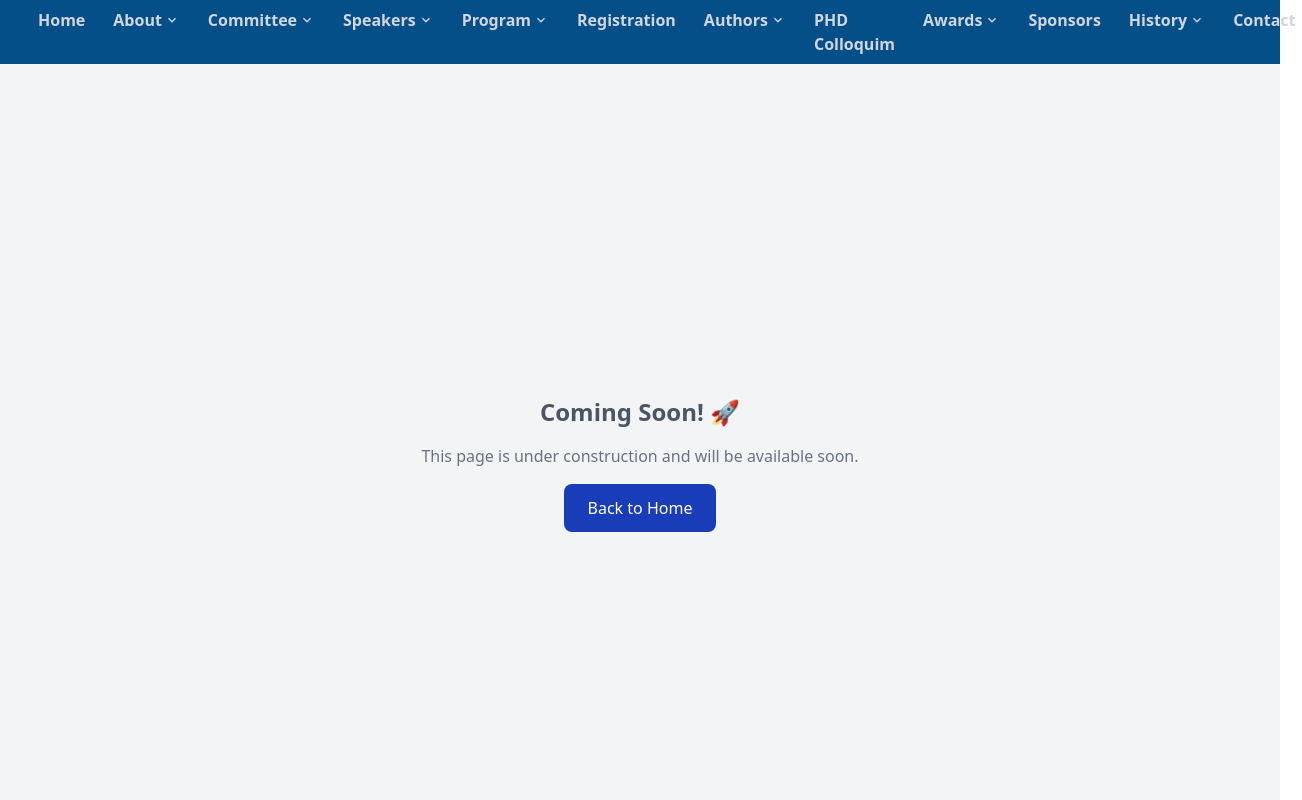
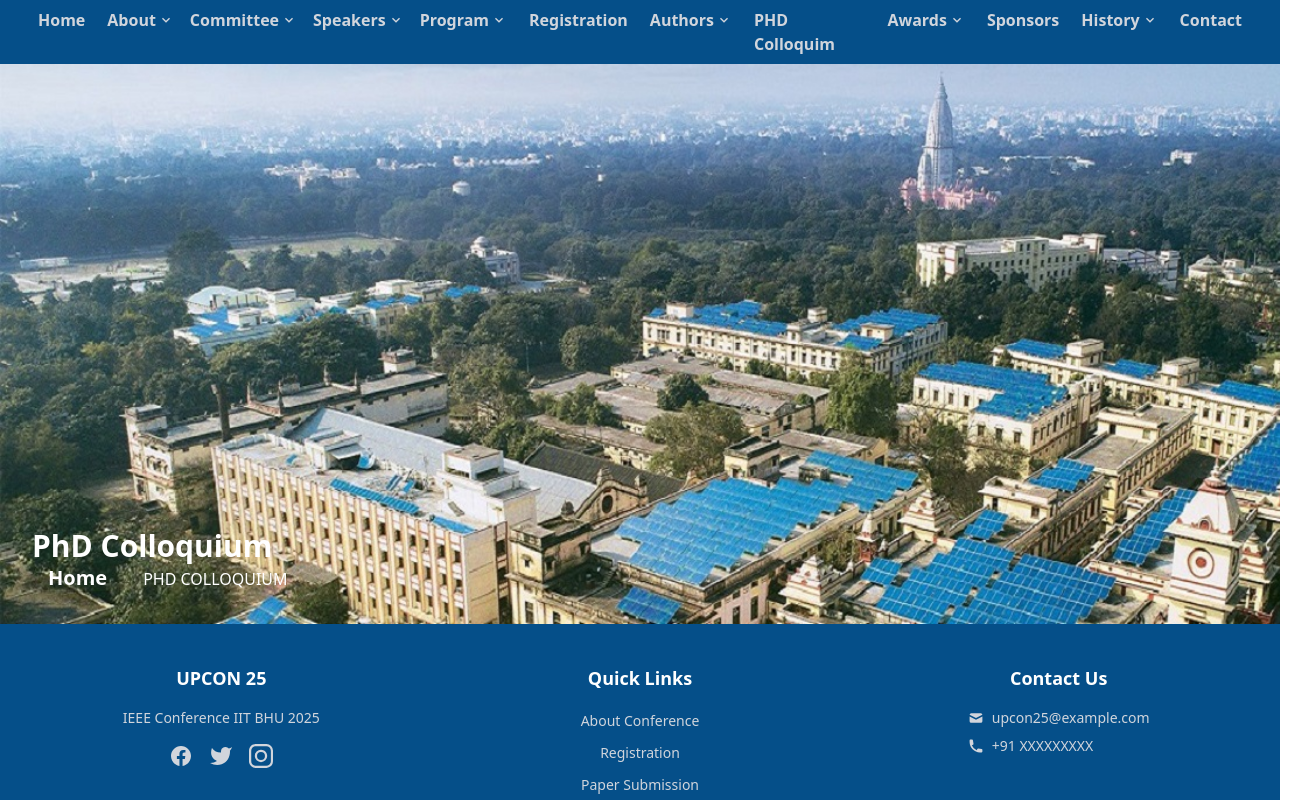
Before and after one commit to r120dhiman/UPCON25, a React (Vite) app in the folder frontend/: page /phdcolloqium in a window 1280 px wide. Shown: the top 800 px of the page, 1302 px wide, since content can reach past the window. Built offline with nearby package versions, Linux system fonts and the light colour scheme.

Commit message:
New page added

```diff
--- a/frontend/src/App.jsx
+++ b/frontend/src/App.jsx
@@ -12,6 +12,7 @@ import PlenaryCommittee from './Pages/PlenaryCommittee'
 import HospitalityCommittee from './Pages/HospitalityCommittee'
 import KeynoteSpeaker from './Pages/KeyNoteSpeakers'
 import TutorialSpeaker from './Pages/TutorialSpeakers'
+import PHDColloqium from './Pages/PHDColloqium'
 function App() {
   return (
     <>
@@ -29,6 +30,7 @@ function App() {
       <Route path="/committee/hospitality" element={<HospitalityCommittee/>} />
       <Route path="/speakers/keynote" element={<KeynoteSpeaker/>} />
       <Route path="/speakers/tutorial" element={<TutorialSpeaker/>} />
+      <Route path="/phdcolloqium" element={<PHDColloqium/>} />
     </Routes>
     </BrowserRouter>
       <Footer />
--- a/frontend/src/Pages/Homepage.jsx
+++ b/frontend/src/Pages/Homepage.jsx
@@ -41,8 +41,9 @@ function Homepage() {
   return (
     <>
       <div className="bg-[url(/BG-BHU.jpg)] bg-cover w-screen h-[80vh] flex flex-col justify-center items-center text-center">
+      <div className="main1 flex flex-col justify-center items-center bg-white/70 px-3 rounded-3xl py-3">
         <h2 className="text-4xl text-orange-500 font-semibold">IEEE UP SECTION INTERNATIONAL CONFERENCE</h2>
-        <h2 className="text-3xl pt-4">-----TOPIC OF IEEE-----</h2>
+        <h2 className="text-3xl pt-4 ">-----TOPIC OF IEEE-----</h2>
         <motion.h3
           className="text-3xl text-blue-500 flex items-center gap-6 mt-4"
           initial={{ opacity: 0, x: -50 }}
@@ -51,6 +52,7 @@ function Homepage() {
         >
           <Calendar /> Starting from <span className="text-2xl">DD/MM/YYYY</span>
         </motion.h3>
+        </div>
       </div>
 
       <div ref={sectionRef} className="bg-white my-10 gap-12 flex flex-col w-screen items-center">
--- a/frontend/src/Pages/NotFound.jsx
+++ b/frontend/src/Pages/NotFound.jsx
@@ -2,10 +2,11 @@ import React from 'react'
 import { Link } from 'react-router'
 
 function NotFound() {
-  return (
-    <div className="min-h-screen flex flex-col items-center justify-center bg-gray-100">
-      <div className="text-center space-y-4">
-        <h2 className="text-2xl font-semibold text-gray-600">Coming Soon! 🚀</h2>
+  return (<div className='relative'>
+    <div className="  min-h-screen flex flex-col items-center justify-center bg-[url(/watermark.jpg)] opacity-50 overflow-hidden object-cover bg-no-repeat bg-cover">
+    </div>
+      <div className=" absolute min-h-screen flex items-center top-0 flex-col justify-center w-screen text-center space-y-4 z-10">
+        <h2 className="text-2xl font-semibold text-gray-600">Not found </h2>
         <p className="text-gray-500">This page is under construction and will be available soon.</p>
         <Link
           to="/"
@@ -14,7 +15,7 @@ function NotFound() {
           Back to Home
         </Link>
       </div>
-    </div>
+      </div>
   )
 }
 
--- /dev/null
+++ b/frontend/src/Pages/PHDColloqium.jsx
@@ -0,0 +1,23 @@
+import React from 'react';
+import { Link } from 'react-router';
+
+function PHDColloquium() {
+  return (
+    <div className='flex flex-col w-screen'>
+      <div className="upper relative h-[70vh] bg-[url(/phd.jpg)] bg-no-repeat bg-cover">
+        <div className="data absolute left-8 bottom-8">
+          <p className='text-3xl text-[#ffffff] font-extrabold'>PhD Colloquium</p>
+          <Link
+            to="/"
+            className="text-xl font-bold text-white bg-transparent hover:bg-amber-200 hover:text-black rounded-2xl px-4 transition-transform transform duration-600 ease-in-out hover:scale-110 shadow-md"
+          >
+            Home
+          </Link>
+          <span className='px-5 text-white'>PHD COLLOQUIUM</span>
+        </div>
+      </div>
+    </div>
+  );
+}
+
+export default PHDColloquium;
--- a/frontend/src/components/Navbar.jsx
+++ b/frontend/src/components/Navbar.jsx
@@ -59,7 +59,7 @@ function Navbar() {
         { title: "Guidelines", path: "/guidelines" }
       ]
     },
-    { title: "PHD Colloquim", path: "/phdColloquim", type: "direct" },
+    { title: "PHD Colloquim", path: "/phdcolloqium", type: "direct" },
     {
       "title": "Awards",
       "type": "dropdown",
@@ -123,7 +123,7 @@ function Navbar() {
       <div className="relative" ref={el => dropdownRefs.current[index] = el}>
         <button
           onClick={() => handleDropdown(index)}
-          className="text-gray-300 hover:bg-[#076ab8] hover:text-white px-1.5 py-2 rounded-md text-md font-semibold transition-all duration-200 flex items-center cursor-pointer"
+          className="text-gray-300 hover:bg-[#076ab8] hover:text-white  py-2 rounded-md text-md font-semibold transition-all duration-200 flex items-center cursor-pointer"
         >
           {link.title}
           <svg className={`w-4 h-4 ml-0.5 transform transition-transform ${activeDropdown === index ? 'rotate-180' : ''}`} fill="currentColor" viewBox="0 0 24 24">
```
Also changed, not shown: frontend/public/phd.jpg (added).
